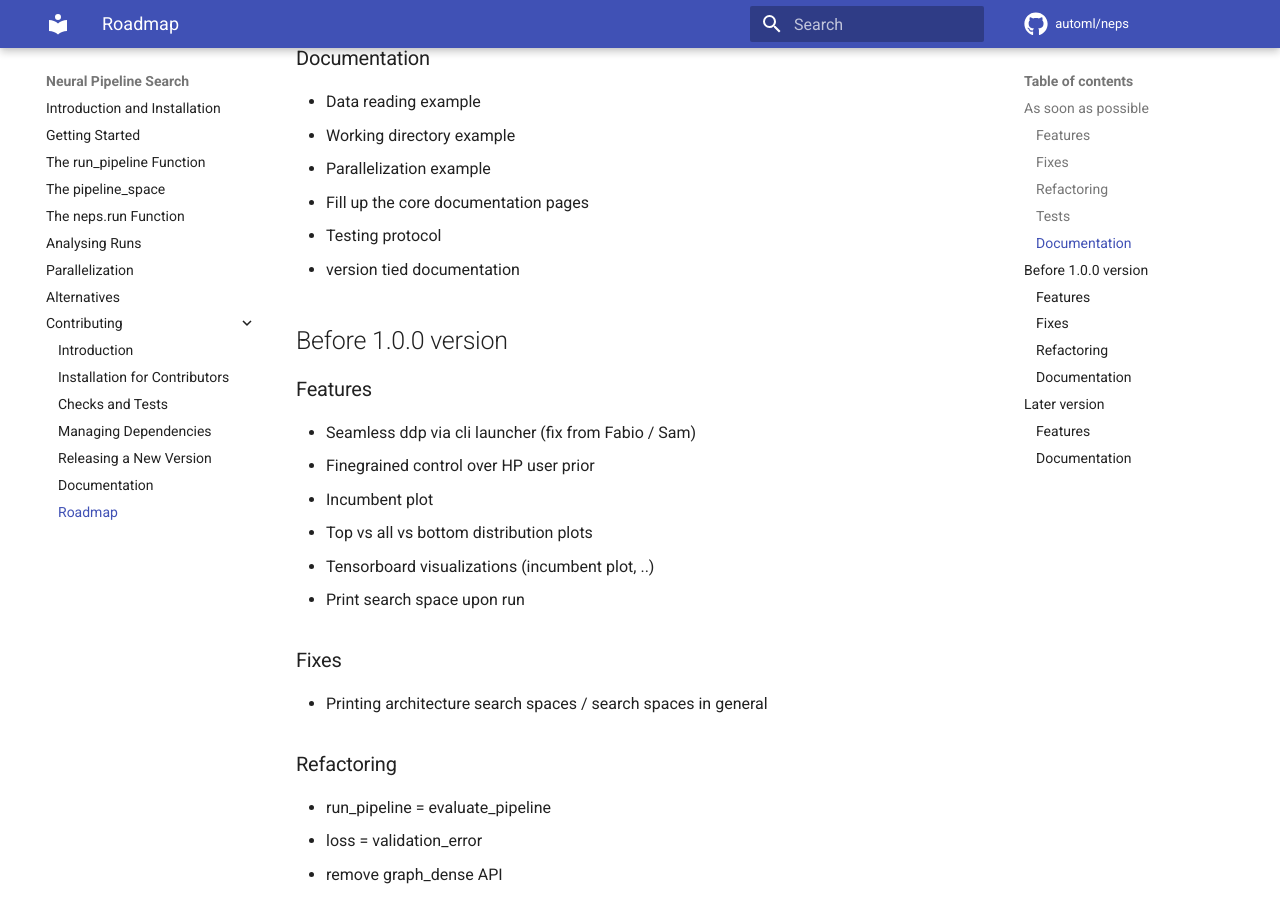
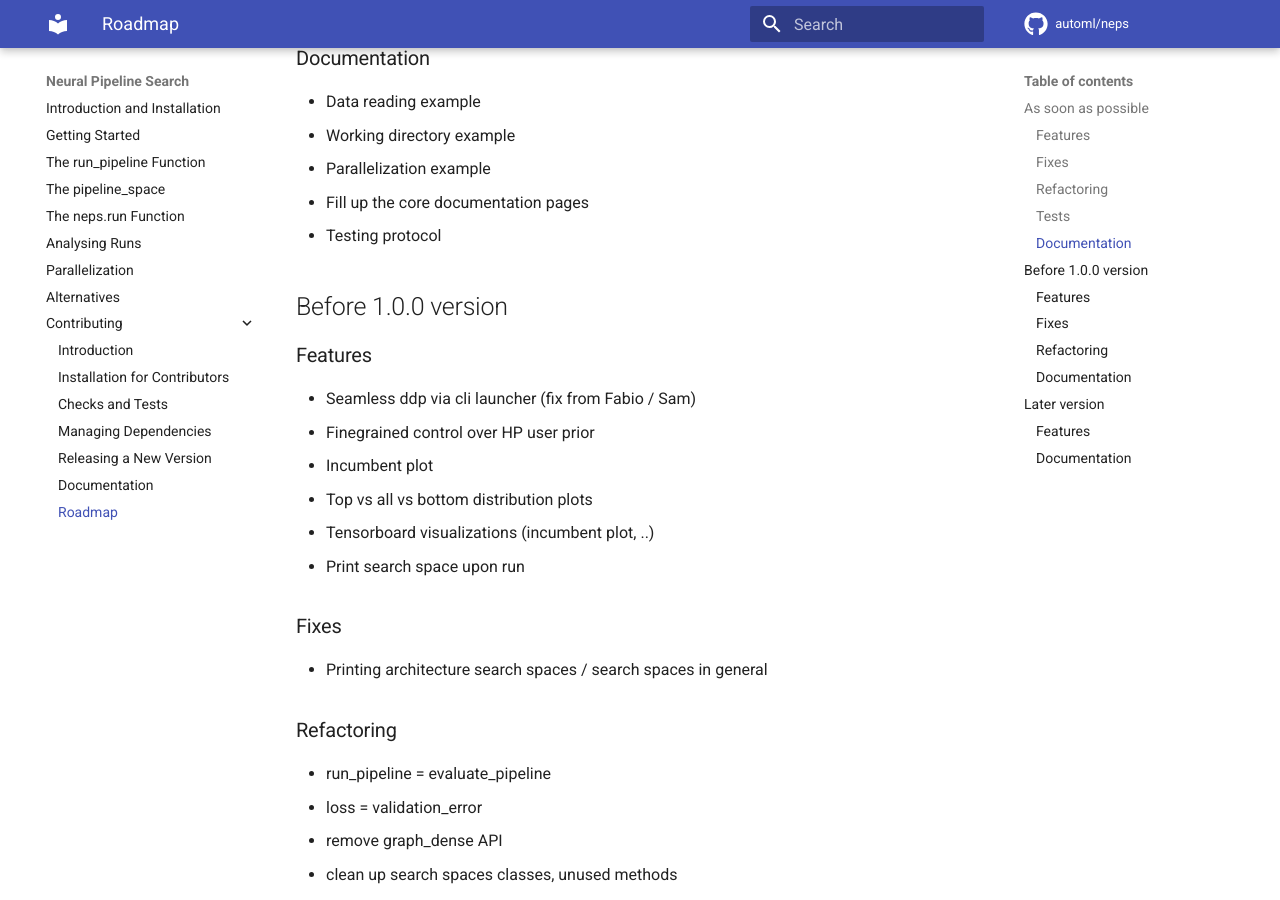
Before and after one commit to automl/neps, an MkDocs documentation site: the page built from docs/contributing/roadmap.md, in a window 1280 px wide and 900 px high, scrolled down 770 px. Built offline with MkDocs 1.6.1 and Material for MkDocs 9.7.7, drawn with Linux system fonts in a browser that asks for light colours; comment, search, counter and statistics services are not loaded; the version menu is left out.

Commit message:
update roadmap

```diff
--- a/docs/contributing/roadmap.md
+++ b/docs/contributing/roadmap.md
@@ -30,7 +30,6 @@
 - Parallelization example
 - Fill up the core documentation pages
 - Testing protocol
-- version tied documentation
 
 ## Before 1.0.0 version
 
```
